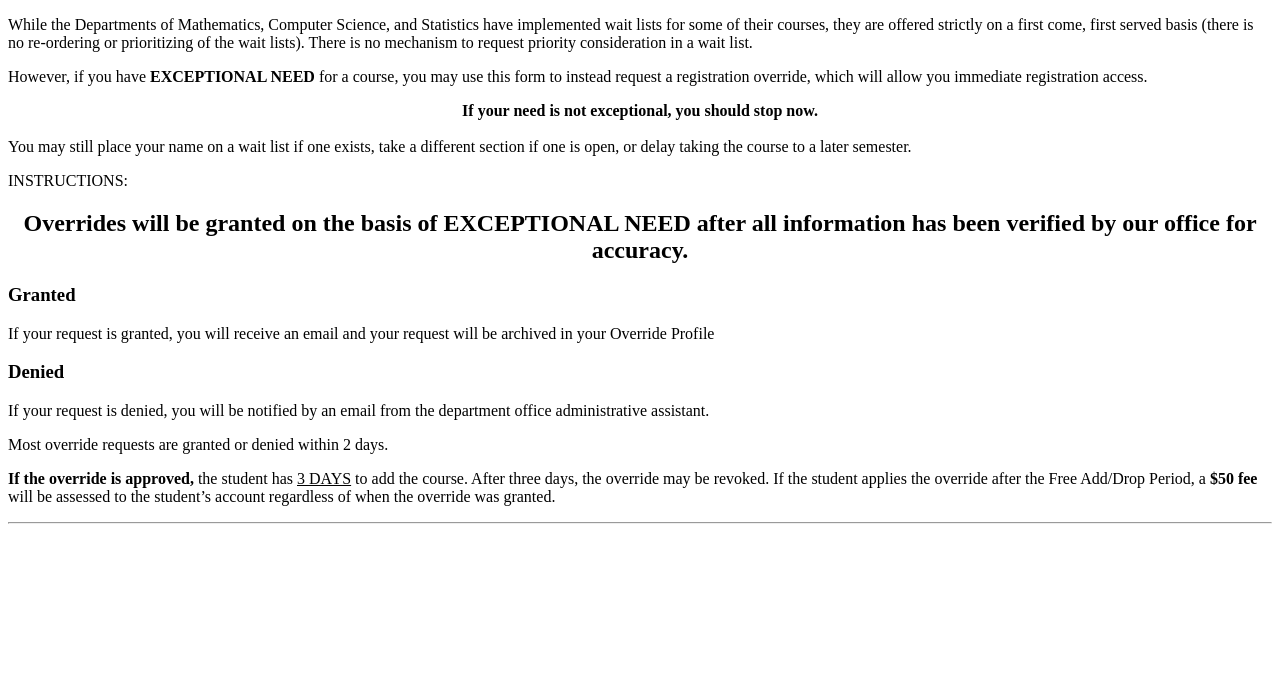
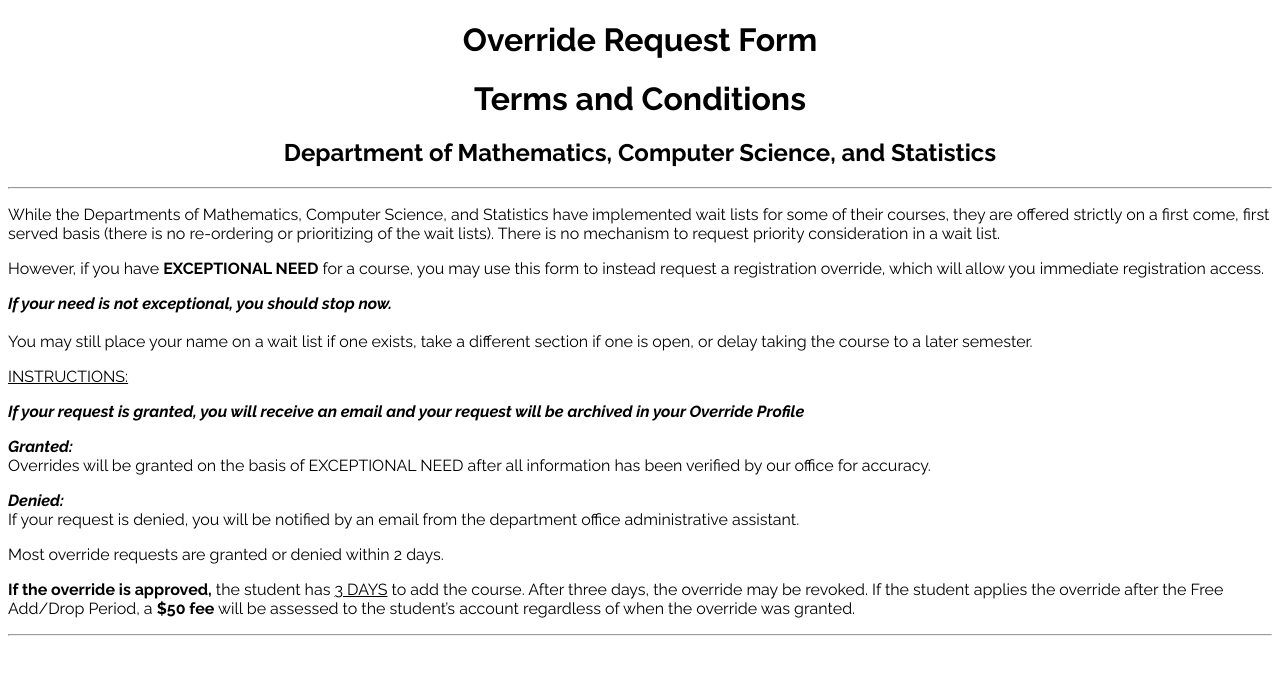
Before and after one commit to uabutler/orts, a PHP site: page /overrideRequestTermsAndConditions.html in a window 1280 px wide. Shown: the top 675 px of the page. Run offline with PHP 8.4, Linux system fonts and the light colour scheme.

Commit message:
refined overrideRequestTermsAndConditions.html and added link to it within overrideRequestForm.html

```diff
--- a/html/assets/css/style.css
+++ b/html/assets/css/style.css
@@ -184,7 +184,7 @@ main#adminPage {
     border: 1px solid #510c76 !important;
 }
 
-input[type=text] {
+input[type=inputText] {
     border: none;
     border-bottom: 2px solid #510c76;
 }
@@ -209,8 +209,14 @@ label.hide{
     display: none;
 }
 
+#termAndCond {
+    text-align: right;
+}
 
-
+#emphasized {
+    font-style: italic;
+    font-weight: bolder;
+}
 
 
 #requestInformation {
--- a/html/overrideRequestTermsAndConditions.html
+++ b/html/overrideRequestTermsAndConditions.html
@@ -4,40 +4,38 @@
     <meta charset="UTF-8">
     <meta name="viewport" content="width=device-width, initial-scale=1.0">
     <title>Override Request Terms and Conditions</title>
+    <link rel="stylesheet" href="assets/css/style.css">
 </head>
 <body>
+    <center>
+        <h1>Override Request Form </h1>
+        <h1>Terms and Conditions</h1>
+        <h2>Department of Mathematics, Computer Science, and Statistics</h2>
+    </center>
+    <hr>
 
-    <p>While the Departments of Mathematics, Computer Science, and Statistics have implemented wait lists for some of their courses, they are offered strictly on a first come, first served basis (there is no re-ordering or prioritizing of the wait lists).  There is no mechanism to request priority consideration in a wait list.</p>
+    <p>
+        While the Departments of Mathematics, Computer Science, and Statistics have implemented wait lists for some of their courses, they are offered strictly on a first come, first served basis (there is no re-ordering or prioritizing of the wait lists).  There is no mechanism to request priority consideration in a wait list.
+    </p>
     <p>
         However, if you have <b>EXCEPTIONAL NEED</b> for a course, you may use this form to instead request a registration override, which will allow you immediate registration access.
         <br>
-            <center><b>If your need is not exceptional, you should stop now.</b> </center>
+        <div id="emphasized">If your need is not exceptional, you should stop now.</div>
         <br>
         You may still place your name on a wait list if one exists, take a different section if one is open, or delay taking the course to a later semester.
     </p>
-    <p>INSTRUCTIONS:</p>
-    <p>
-        <center>
-            <h2>
-                Overrides will be granted on the basis of EXCEPTIONAL NEED after all information has been verified by our office for accuracy.
-            </h2>
-        </center>
-    </p>
+    <p><u>INSTRUCTIONS:</u></p>
+        <p>
+            <div id="emphasized">If your request is granted, you will receive an email and your request will be archived in your Override Profile</div>
+        </p>
+        <p>
+            <div id="emphasized">Granted:</div> Overrides will be granted on the basis of EXCEPTIONAL NEED after all information has been verified by our office for accuracy.
+        </p>
 
-    <div id="row"></div>
-        <div id="column">
-            <h3> Granted </h3>
-            <p>
-                If your request is granted, you will receive an email and your request will be archived in your Override Profile
-            </p>
-        </div>
-        <div id="column">
-            <h3> Denied </h3>
-            <p>
-                If your request is denied, you will be notified by an email
-                from the department office administrative assistant.
-            </p>
-        </div>
+        <p>
+            <div id="emphasized">Denied:</div> If your request is denied, you will be notified by an email
+            from the department office administrative assistant.
+        </p>
 
 
     <p>Most override requests are granted or denied within 2 days.</p>
```
Also changed, not shown: html/overrideRequestForm.html (+12 -9 lines).
